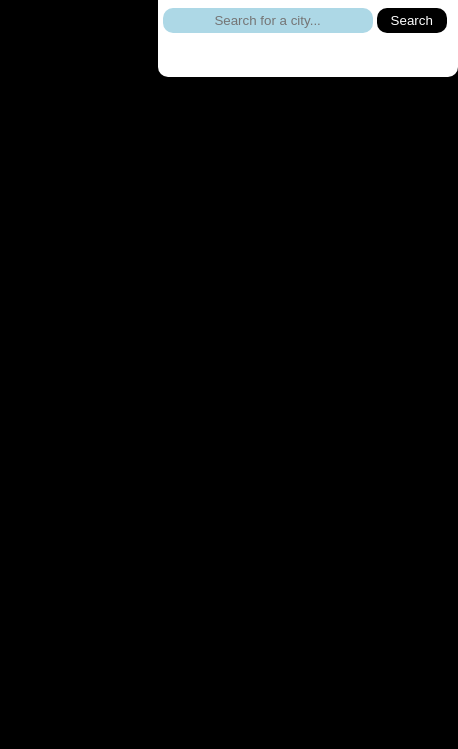
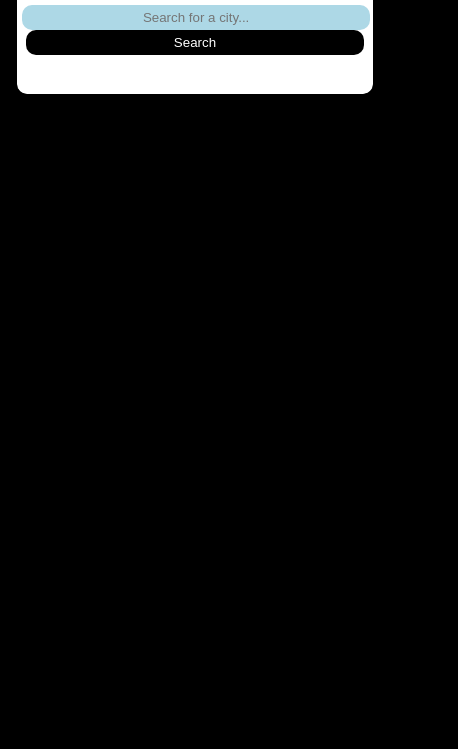
Before and after one commit to Somgester/Weather-App, a plain HTML site: page index.html in a window 390 px wide. Shown: the part 95-844 px from the top of the page, 458 px wide, since content can reach past the window. Drawn offline with Linux system fonts and the light colour scheme.

Commit message:
Responsive

```diff
--- a/style.css
+++ b/style.css
@@ -1,51 +1,36 @@
 body{
   background-color: black;
-  font-family: 'Gill Sans', 'Gill Sans MT', Calibri, 'Trebuchet MS', sans-serif
+  font-family: 'Gill Sans', 'Gill Sans MT', Calibri, 'Trebuchet MS', sans-serif;
 }
 
 .container{
   background-color: white;
   border-radius: 10px;
   position: relative;
-  left: 40%;
-  /* padding: 10px;
-  margin: 10px; */
-  width: 300px;
+  width: 80%;
   max-width: 500px;
   height: auto;
-  margin-top: 10%;
+  margin: 2.5em auto;
   justify-content: center;
   align-items: center;
+  outline: dashed 1px black;
 }
 
-/* input[type="submit"]{
+input{
+  width: 95%;
   background-color: lightblue;
   border-radius: 10px;
   border: none;
   padding: 5px;
-  margin: 5px;
-} */
-
-
-input{
-  width: 200px;
-  background-color: lightblue;
-  border-radius: 10px;
-  border: none;
-  padding: 5px;
-  margin: 5px;
+  margin-inline: 5px auto;
   text-align: center;
-  justify-content: center;
-  align-items: center;
 }
 
 img{
-  /* border-radius: 10px; */
-  width: 200px;
-  /* height: auto; */
+  width: 90%;
   justify-content: center;
   align-items: center;
-  margin-left: 50px;
+  margin-left: 5%;
 }
 
 button{
@@ -54,9 +39,41 @@ button{
   border-radius: 10px;
   border: none;
   padding: 5px;
-  margin-inline: -5px;
+  margin: 0 auto;
   cursor: pointer;
   width: 70px;
-  align-items: end;
-  justify-content: end;
+  display: block;
 }
+
+button:hover{
+  box-shadow: 0 0 5px black,
+    0 0 15px black, 0 0 25px black,
+    0 0 50px rgb(49, 54, 54), 0 0 100px rgb(64, 75, 75);
+}
+
+@media screen and (max-width: 768px) {
+  .container {
+    width: 95%;
+  }
+  input, img, button {
+    width: 95%;
+  }
+}
+
+@media screen and (max-width: 480px) {
+  .container {
+    width: 95%;
+  }
+  input, img, button {
+    width: 95%;
+  }
+}
+
+@media screen and (max-width: 320px) {
+  .container {
+    width: 95%;
+  }
+  input, img, button {
+    width: 95%;
+  }
+}
```
